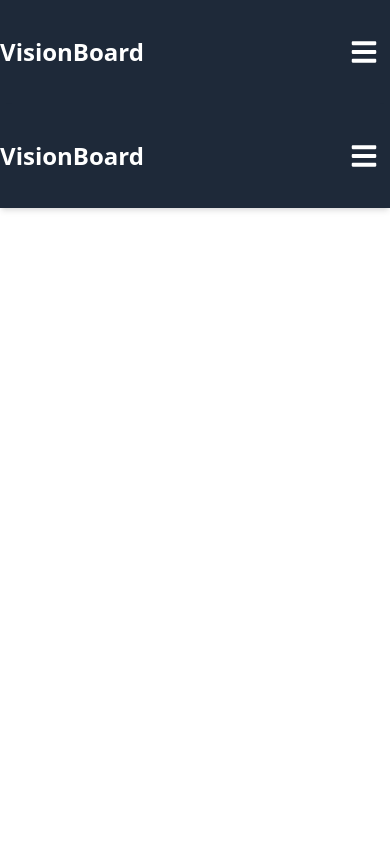
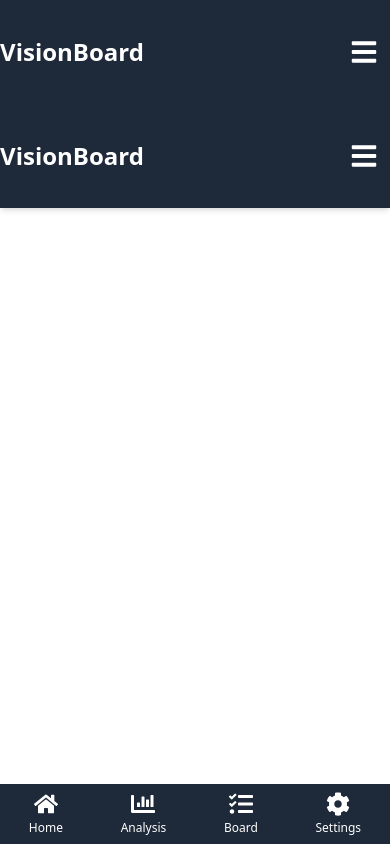
Before and after one commit to Nombulelo-Khumalo/YearPlanner, a React (Vite) app: page /menu in a window 390 px wide. Built offline with nearby package versions, Linux system fonts and the light colour scheme.

Commit message:
Added Navbar.jsx

```diff
--- a/src/App.jsx
+++ b/src/App.jsx
@@ -2,6 +2,7 @@ import React from "react"
 import { useState } from "react";
 import { BrowserRouter as Router, Route, Routes } from 'react-router-dom';
 import Menu from "./components/Menu";
+import Navbar from "./components/Navbar";
 
 
 function App() {
@@ -43,6 +44,7 @@ function App() {
           <Route path='/menu' element={<Menu/>}/>
          </Routes>
         </div>
+        <Navbar/>
       </div>
     </Router>
   )
--- a/src/components/Menu.jsx
+++ b/src/components/Menu.jsx
@@ -1,6 +1,6 @@
 import React, { useState } from 'react';
 import { Link } from 'react-router-dom';
-import { FaBars, FaTimes } from 'react-icons/fa'; // Import menu icons
+import { FaBars, FaTimes } from 'react-icons/fa';
 
 const Menu = () => {
   const [toggle, setToggle] = useState(false);
@@ -18,7 +18,7 @@ const Menu = () => {
     <nav className="w-full flex justify-between items-center bg-gray-800 p-3 shadow-md">
       <a href="#home">
         <div className="w-[80px] h-[80px] text-white flex items-center justify-center">
-          <span className="font-poppins text-2xl font-bold ml-10">VisionBoard</span> {/* Custom Logo */}
+          <span className="font-poppins text-2xl font-bold ml-10">VisionBoard</span>
         </div>
       </a>
 
@@ -28,7 +28,7 @@ const Menu = () => {
             key={nav.path}
             className={`font-poppins font-normal cursor-pointer text-[16px] ${
               index === navItems.length - 1 ? 'mr-0' : 'mr-10'
-            } text-white hover:text-purple-900 duration-200 ease-out`}
+            } text-white hover:text-blue-900 duration-200 ease-out`}
           >
             <Link to={nav.path}>{nav.name}</Link>
           </li>
--- a/src/components/Navbar.jsx
+++ b/src/components/Navbar.jsx
@@ -1,20 +1,42 @@
 import React from 'react';
 import { Link } from 'react-router-dom';
+import { FaHome, FaChartBar, FaTasks, FaCog } from 'react-icons/fa';
 
 const Navbar = () => {
   const navItems = [
-    {name: 'Home', path : '/'},
-    {name: 'Analysis', path : '/'},
-    {name: 'Board', path : '/'},
-    {name: 'Journal', path : '/'},
-  ]
+    { name: 'Home', path: '/', icon: <FaHome /> },
+    { name: 'Analysis', path: '/analysis', icon: <FaChartBar /> },
+    { name: 'Board', path: '/visionboard', icon: <FaTasks /> },
+    { name: 'Settings', path: '/settings', icon: <FaCog /> },
+  ];
 
   return (
-    <nav>
-      <ul>
-        <li>
-        </li>
-      </ul>
-    </nav>
-  )
-}
+    <div>
+      <nav className="fixed bottom-0 left-0 w-full bg-gray-800 text-white sm:block lg:hidden">
+        <ul className="flex justify-around items-center py-2">
+          {navItems.map((nav, index) => (
+            <li key={index} className="flex flex-col items-center justify-center text-xs">
+              <Link to={nav.path} className="flex flex-col items-center">
+                <div className="text-2xl">{nav.icon}</div>
+                <span className="mt-1">{nav.name}</span>
+              </Link>
+            </li>
+          ))}
+        </ul>
+      </nav>
+
+      {/* Navbar for Large Screens */}
+      <nav className="fixed bottom-0 right-0 transform -translate-y-1 hidden lg:flex lg:flex-col items-center list-none space-y-6 bg-gray-800 p-4 rounded-l-xl">
+        {navItems.map((nav, index) => (
+          <li key={index} className="text-white text-2xl">
+            <Link to={nav.path} className="flex items-center justify-center">
+              {nav.icon}
+            </Link>
+          </li>
+        ))}
+      </nav>
+    </div>
+  );
+};
+
+export default Navbar;
```
